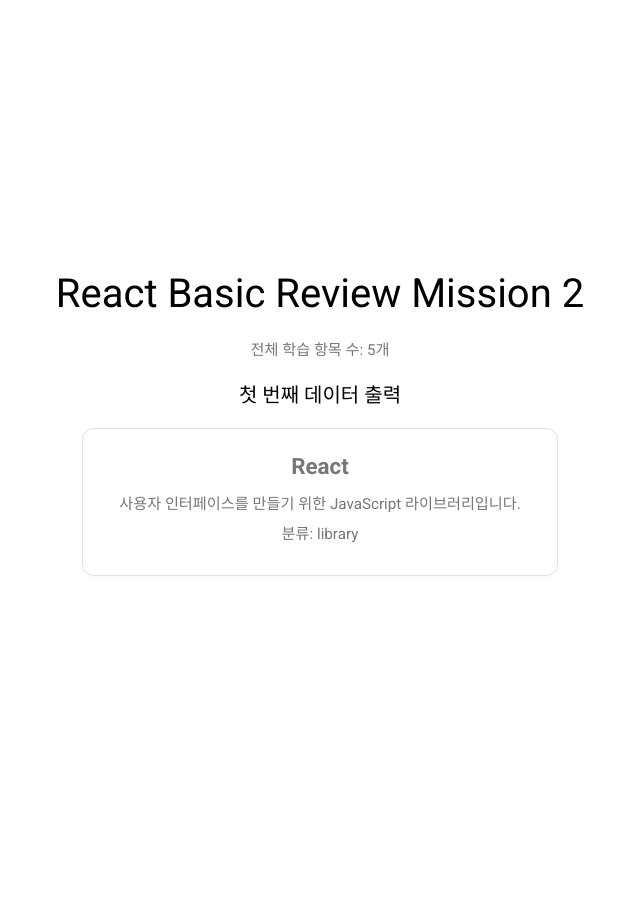
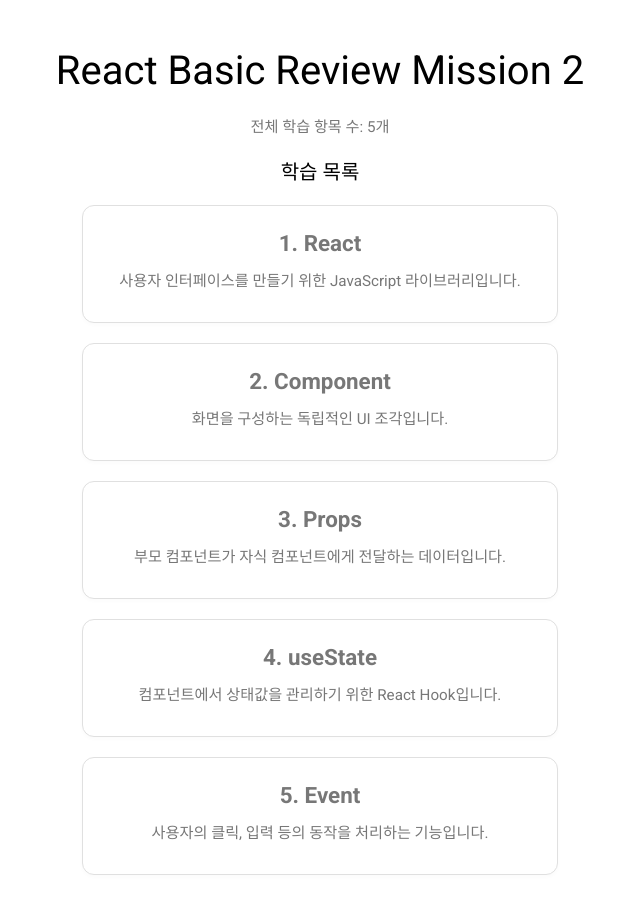
Before and after one commit to chittybb1357-commits/sandbox_info_2, a React (Vite) app: page / in a window 1280 px wide. Shown: the whole page, without its empty margins (320-960 px from the left). Before the commit the page ends 840 px from the top, so only its background shows below. Built offline with nearby package versions, Linux system fonts and the light colour scheme.

Commit message:
Refactor App component to remove StudyInfo display and integrate StudyList for rendering study items

```diff
--- a/src/App.jsx
+++ b/src/App.jsx
@@ -2,10 +2,9 @@
 import reactData from "./data/data.json";
 import StudyInfo from "./components/StudyInfo";
 import { Box } from "@mui/material";
+import StudyList from "./components/StudyList";
 
 console.log(reactData);
-
-const boxStyle = "mui-custom-box";
 
 function App() {
   return (
@@ -14,15 +13,9 @@
 
       <p>전체 학습 항목 수: {reactData.length}개</p>
 
-      <h3>첫 번째 데이터 출력</h3>
+      <h3>학습 목록</h3>
 
-      <Box className={boxStyle}>
-        <StudyInfo
-          title={reactData[0].title}
-          desc={reactData[0].desc}
-          category={reactData[0].category}
-        />
-      </Box>
+      <StudyList items={reactData} />
     </div>
   );
 }
```
